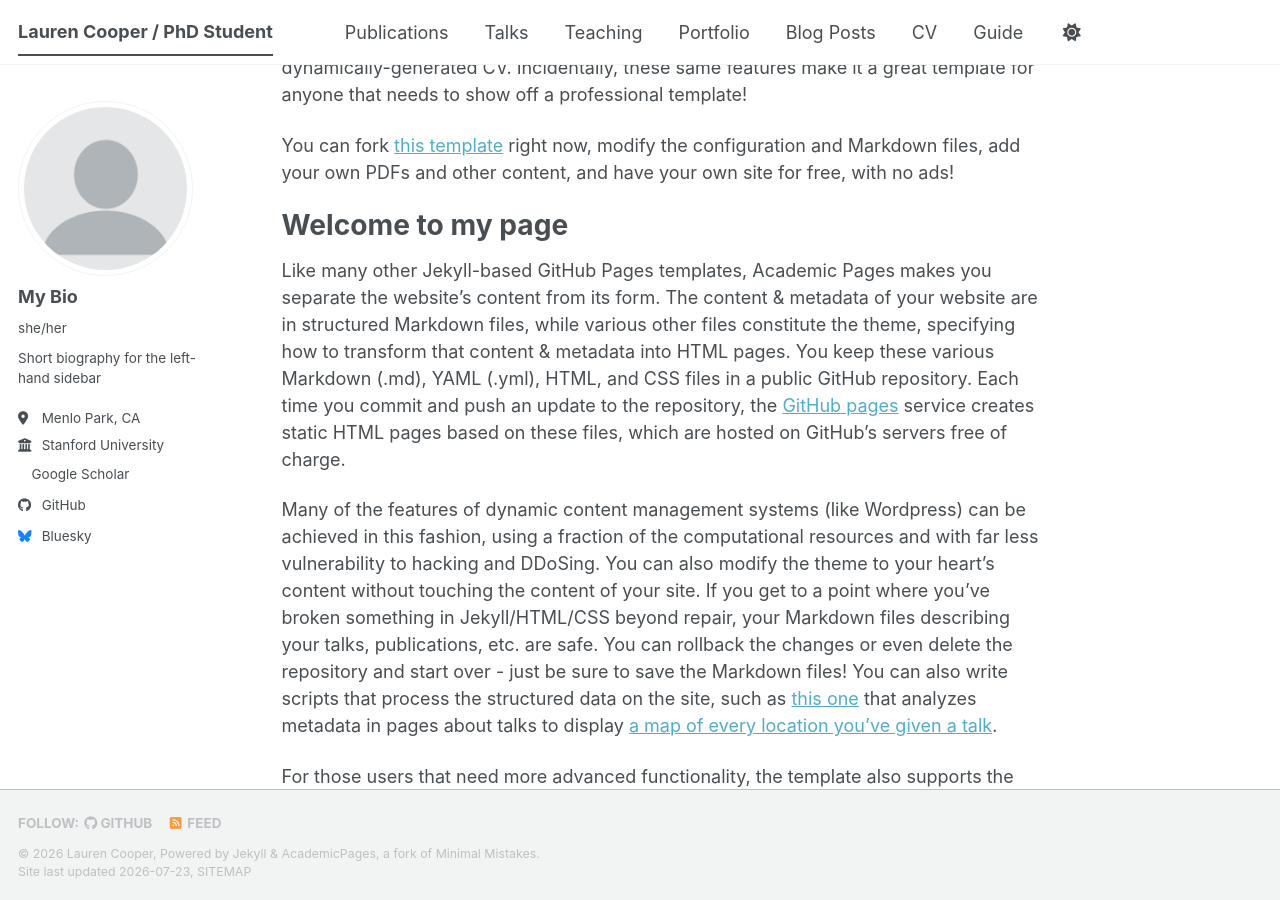
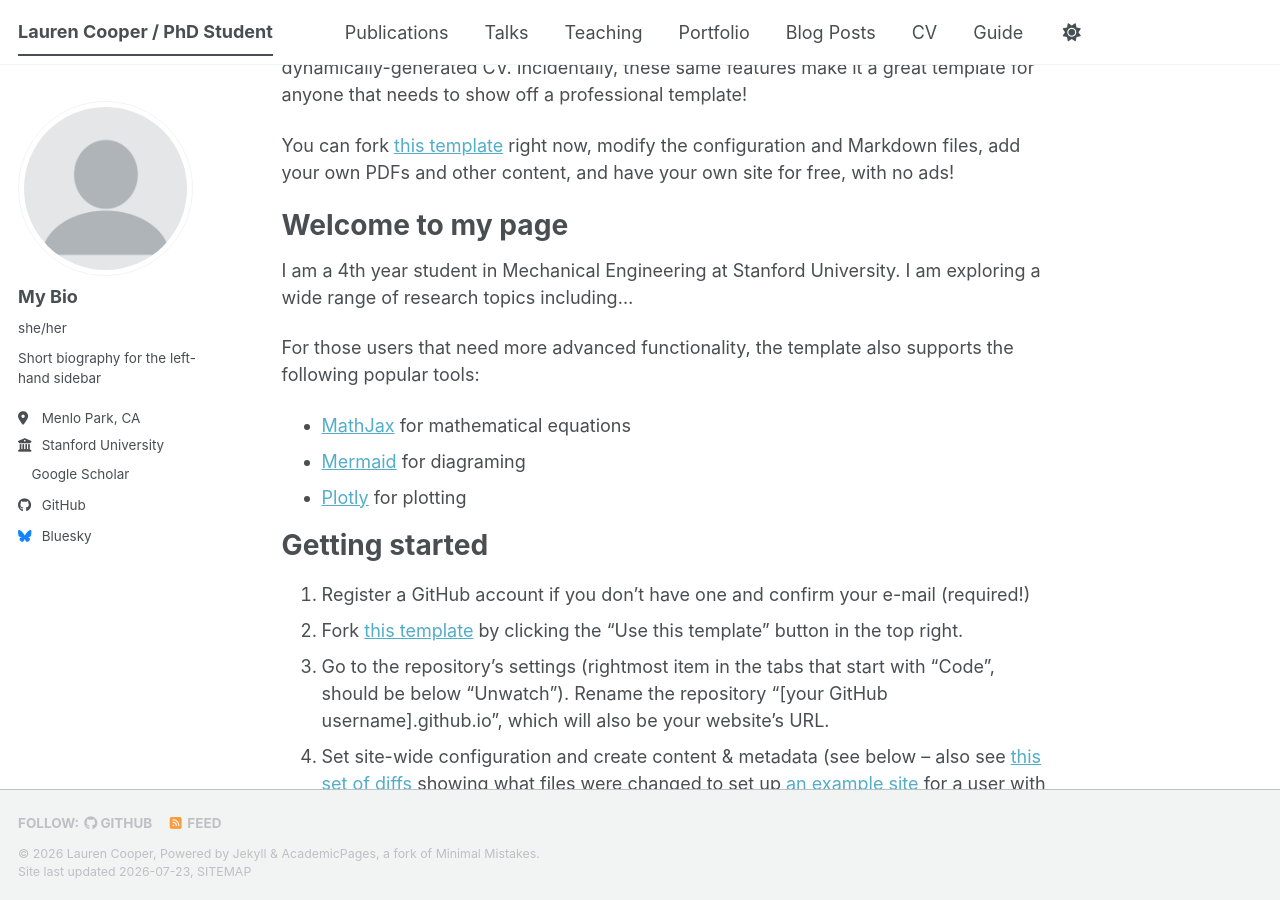
Before and after one commit to lauren1cooper/lauren1cooper.github.io, a Jekyll site: the page built from _pages/about.md, in a window 1280 px wide and 900 px high, scrolled down 279 px. Built offline with Jekyll 4.4.1, drawn with Linux system fonts in a browser that asks for light colours; a style sheet for code colours, icons or effects is not loaded.

Commit message:
Update about.md

```diff
--- a/_pages/about.md
+++ b/_pages/about.md
@@ -13,9 +13,7 @@ This is the front page of a website that is powered by the [Academic Pages templ
 
 Welcome to my page
 ======
-Like many other Jekyll-based GitHub Pages templates, Academic Pages makes you separate the website's content from its form. The content & metadata of your website are in structured Markdown files, while various other files constitute the theme, specifying how to transform that content & metadata into HTML pages. You keep these various Markdown (.md), YAML (.yml), HTML, and CSS files in a public GitHub repository. Each time you commit and push an update to the repository, the [GitHub pages](https://pages.github.com/) service creates static HTML pages based on these files, which are hosted on GitHub's servers free of charge.
-
-Many of the features of dynamic content management systems (like Wordpress) can be achieved in this fashion, using a fraction of the computational resources and with far less vulnerability to hacking and DDoSing. You can also modify the theme to your heart's content without touching the content of your site. If you get to a point where you've broken something in Jekyll/HTML/CSS beyond repair, your Markdown files describing your talks, publications, etc. are safe. You can rollback the changes or even delete the repository and start over - just be sure to save the Markdown files! You can also write scripts that process the structured data on the site, such as [this one](https://github.com/academicpages/academicpages.github.io/blob/master/talkmap.ipynb) that analyzes metadata in pages about talks to display [a map of every location you've given a talk](https://academicpages.github.io/talkmap.html).
+I am a 4th year student in Mechanical Engineering at Stanford University. I am exploring a wide range of research topics including...
 
 For those users that need more advanced functionality, the template also supports the following popular tools:
 - [MathJax](https://www.mathjax.org/) for mathematical equations
```
